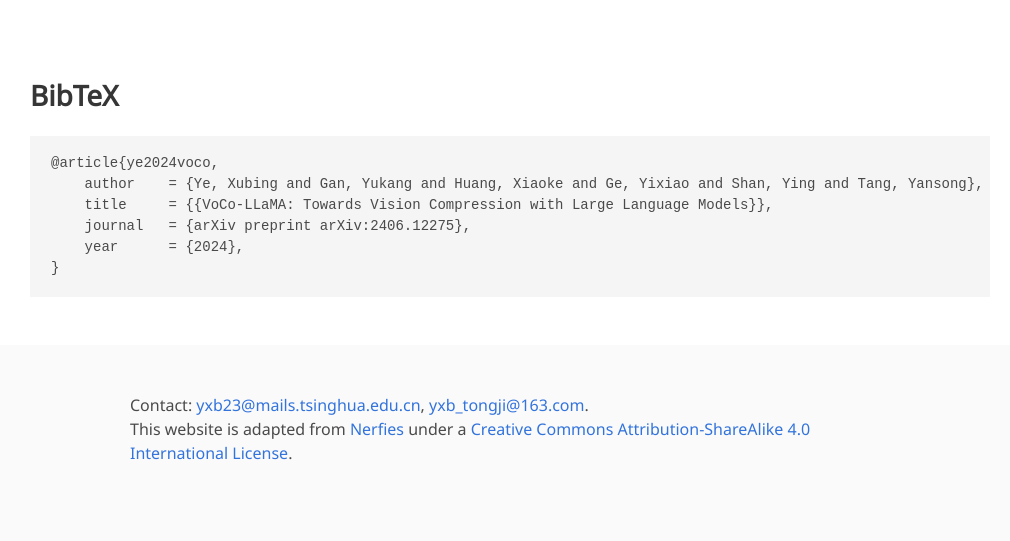
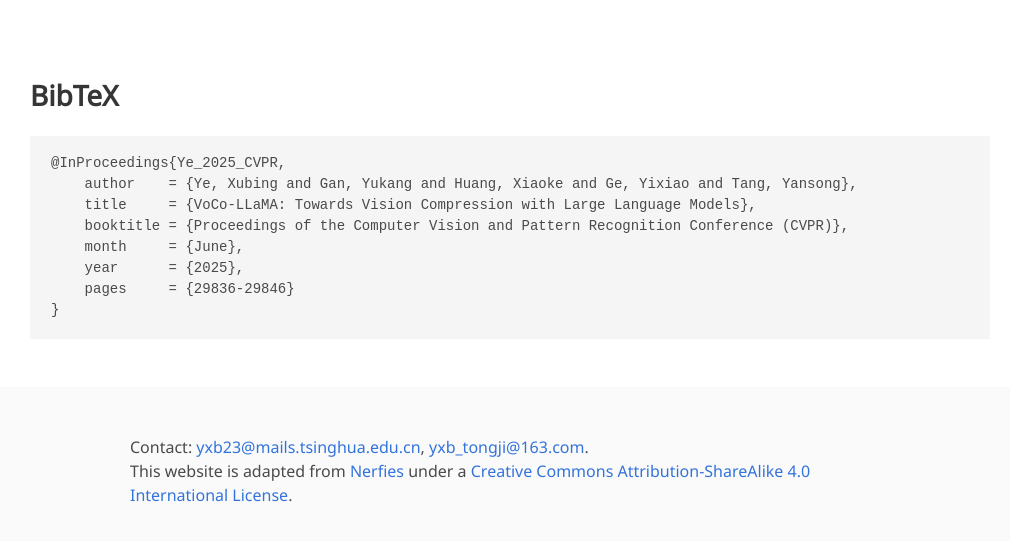
Before and after one commit to Yxxxb/VoCo-LLaMA-page, a plain HTML site: page index.html in a window 1280 px wide. Shown: the part 5410-5951 px from the top of the page, without its empty margins (130-1140 px from the left). Drawn offline with nearby package versions, Linux system fonts and the light colour scheme; some icons are missing; a web font is replaced by a local one.

Commit message:
Update index.html

```diff
--- a/index.html
+++ b/index.html
@@ -330,15 +330,16 @@
 <section class="section" id="BibTeX">
   <div class="container is-max-desktop content">
     <h2 class="title">BibTeX</h2>
-    <pre><code>@article{ye2024voco,
-    author    = {Ye, Xubing and Gan, Yukang and Huang, Xiaoke and Ge, Yixiao and Shan, Ying and Tang, Yansong},
-    title     = {{VoCo-LLaMA: Towards Vision Compression with Large Language Models}},
-    journal   = {arXiv preprint arXiv:2406.12275},
-    year      = {2024},
+    <pre><code>@InProceedings{Ye_2025_CVPR,
+    author    = {Ye, Xubing and Gan, Yukang and Huang, Xiaoke and Ge, Yixiao and Tang, Yansong},
+    title     = {VoCo-LLaMA: Towards Vision Compression with Large Language Models},
+    booktitle = {Proceedings of the Computer Vision and Pattern Recognition Conference (CVPR)},
+    month     = {June},
+    year      = {2025},
+    pages     = {29836-29846}
 }</code></pre>
   </div>
 </section>
-
 
 <footer class="footer">
   <div class="container">
```
